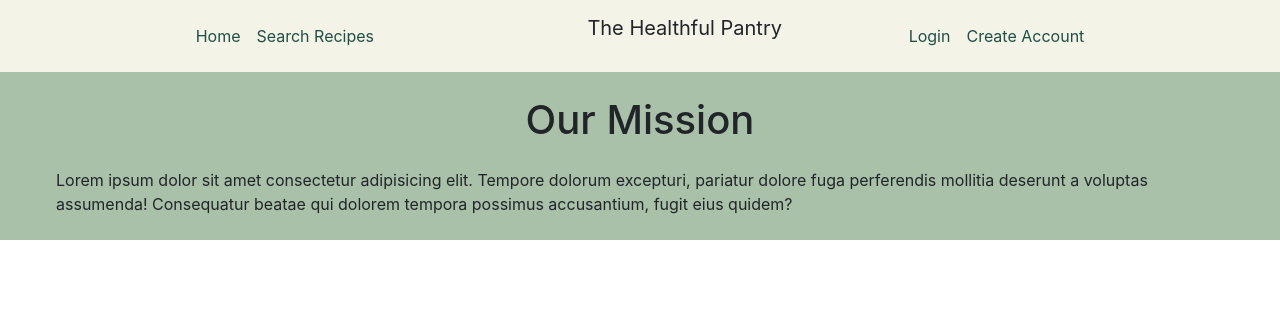
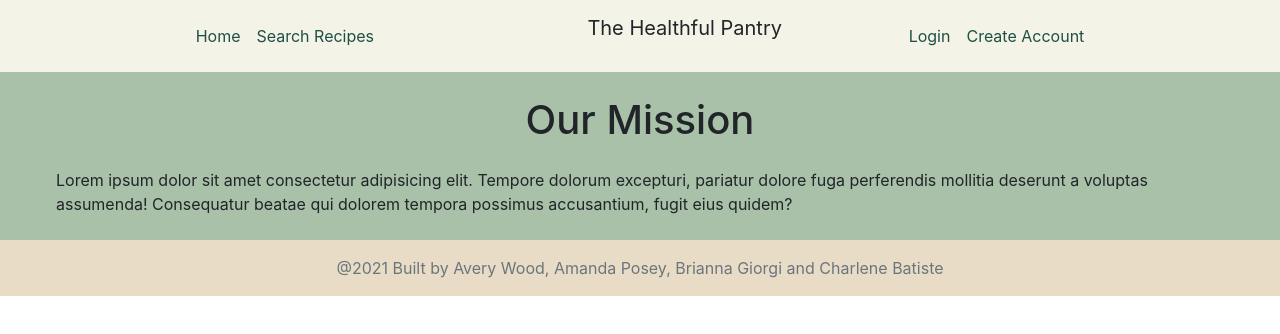
Before and after one commit to charlenebatiste/the-healthful-pantry, a React (Create React App) app: page / in a window 1280 px wide. Shown: the top 334 px of the page. Built offline with nearby package versions, Linux system fonts and the light colour scheme; no server answers.

Commit message:
footer: component built, styled, and rendering

```diff
--- a/src/App.js
+++ b/src/App.js
@@ -10,6 +10,7 @@ import Navbar from './components/Navbar';
 import Signup from './components/Signup';
 import Login from './components/Login';
 import About from './components/About'
+import Footer from './components/Footer'
 
 // Private route component
 const PrivateRoute = ({ component: Component, ...rest }) => {
@@ -59,6 +60,7 @@ function App() {
         <div className="App">
             <Navbar isAuth={isAuthenticated} handleLogout={handleLogout} />
             <About />
+            <Footer />
             <div className="container mt-5">
                 <Switch>
                     {/* routes will go inside of here */}
--- /dev/null
+++ b/src/components/Footer.css
@@ -0,0 +1,3 @@
+.footer__wrapper {
+	background-color: #e8dcc6;
+}
--- /dev/null
+++ b/src/components/Footer.js
@@ -0,0 +1,14 @@
+import React from 'react';
+import './Footer.css'
+
+const Footer = () => {
+    return (
+        <footer className="footer__wrapper p-3">
+            <div className="container footer__content text-center">
+                <span className="text-muted">@2021 Built by Avery Wood, Amanda Posey, Brianna Giorgi and Charlene Batiste</span>
+            </div>
+        </footer>
+    )
+}
+
+export default Footer;
```
